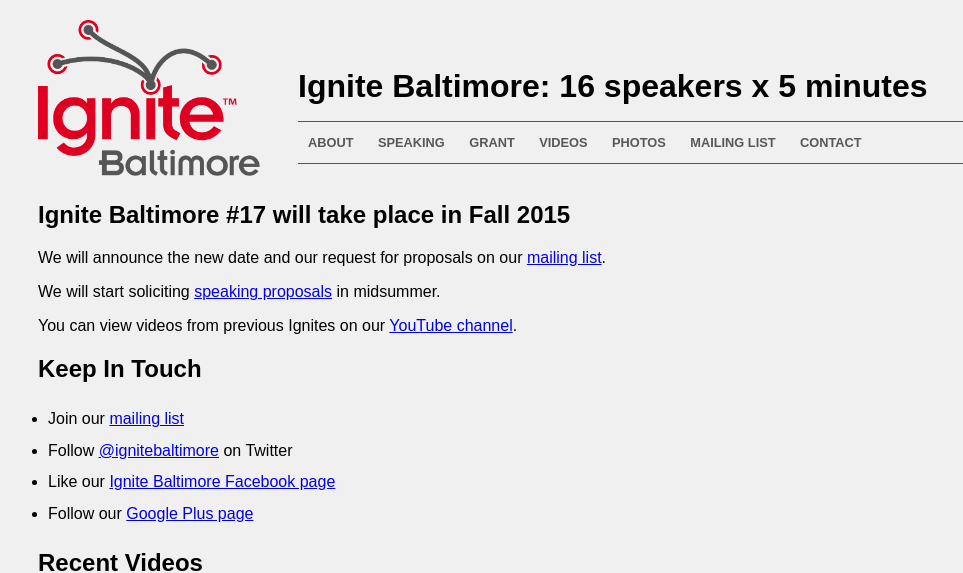
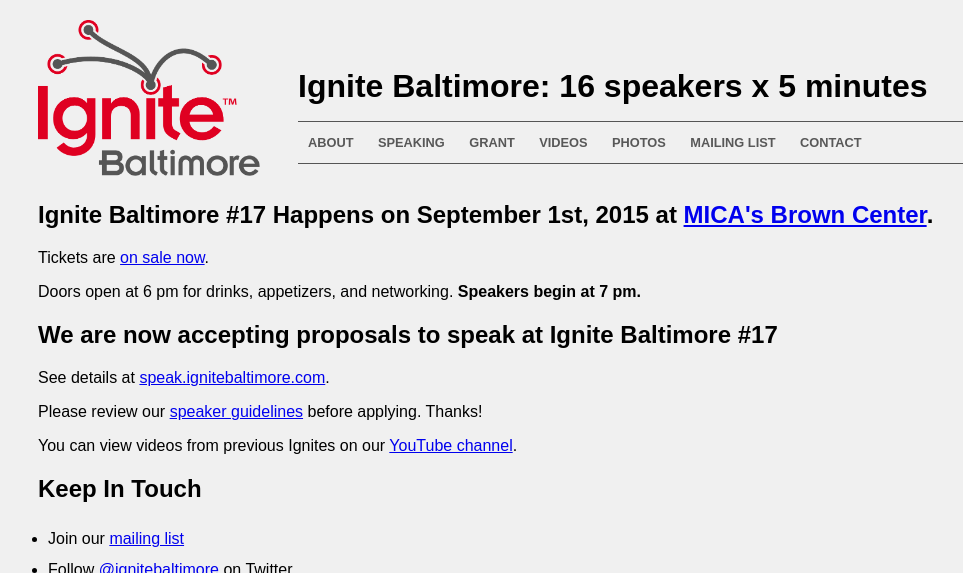
Before and after one commit to ignitebaltimore/ignitebaltimore.github.com, a Jekyll site: the page built from index.html, in a window 1280 px wide and 900 px high, cut to the strip 0-573 px from the top of the window. Shown: the whole strip, without its empty margins (22-985 px from the left). Built offline with Jekyll 4.4.1, drawn with Linux system fonts in a browser that asks for light colours; nearby versions of some CDN libraries.

Commit message:
post tickets to homepage

```diff
--- a/index.html
+++ b/index.html
@@ -3,17 +3,22 @@
 title: "Ignite Baltimore: 16 speakers get 5 minutes to talk to Baltimore"
 ---
 
-<h2 class="row">Ignite Baltimore #17 will take place in Fall 2015</h2>
-<p class="row">We will announce the new date and our request for proposals on our <a href="/mailing_list">mailing list</a>.</p>
+<!--<h2 class="row">Ignite Baltimore #17 will take place in Fall 2015</h2>-->
+<!--<p class="row">We will announce the new date and our request for proposals on our <a href="/mailing_list">mailing list</a>.</p>-->
 
 <!--<h2 class="row">Ignite Baltimore #15 Happens in Fall 2014</h2>-->
 
-<!--<h2 class="row">Ignite Baltimore #16 Happens on June 11th at 7 pm at <a href='http://www.mica.edu/browse_art/brown_center.html'>MICA's Brown Center</a></h2>-->
+<h2 class="row">Ignite Baltimore #17 Happens on September 1st, 2015 at <a href='http://www.mica.edu/browse_art/brown_center.html'>MICA's Brown Center</a>.</h2>
 
-<!--<p>Tickets are <a href="https://www.eventbrite.com/e/ignite-baltimore-16-tickets-17044949904">on sale now</a>.</p>-->
-<!--<p class="row">Doors open at 6 pm for drinks, appetizers, and networking. <strong>Speakers begin at 7 pm.</strong></p>-->
+<p>Tickets are <a href="http://www.eventbrite.com/e/ignite-baltimore-17-tickets-17863085971">on sale now</a>.</p>
+<p class="row">Doors open at 6 pm for drinks, appetizers, and networking. <strong>Speakers begin at 7 pm.</strong></p>
 
-<p>We will start soliciting <a href="/speaking">speaking proposals</a> in midsummer.</p>
+<h2 class="row">We are now accepting proposals to speak at Ignite Baltimore #17</h2>
+<p class="row">See details at <a href="http://speak.ignitebaltimore.com">speak.ignitebaltimore.com</a>.</p>
+
+<p><strong></strong>Please review our <a href="/speaking">speaker guidelines</a> before applying</strong>. Thanks!</p>
+
+<!--<p>We will start soliciting <a href="/speaking">speaking proposals</a> in midsummer.</p>-->
 
 <!--<p><em>Proposals for Ignite #16 are closed</em>. We will notify speakers of their selection on or about 3/20/15.</p>-->
 
@@ -28,9 +33,6 @@
 <!--<h4>Tickets are sold-out</h4>-->
 <!--<p>But the <a href="https://www.eventbrite.com/e/ignite-baltimore-16-tickets-16268439340">waiting list is open</a>!</p>-->
 
-<!--<h2 class="row">We are now accepting proposals to speak at Ignite Baltimore #16</h2>-->
-<!--<p class="row">See details at <a href="http://speak.ignitebaltimore.com">speak.ignitebaltimore.com</a>.</p>-->
-<!--<p><strong></strong>Please review our <a href="/speaking">speaker guidelines</a> before applying</strong>. Thanks!</p>-->
 
 <!--<h4>Ignite Baltimore #16 Speakers</h4>-->
 <!--<ul>-->
```
